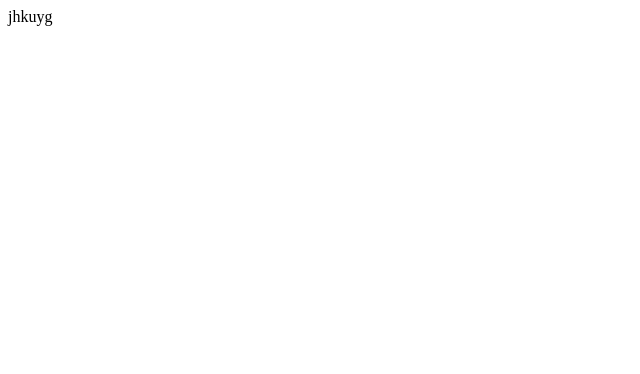
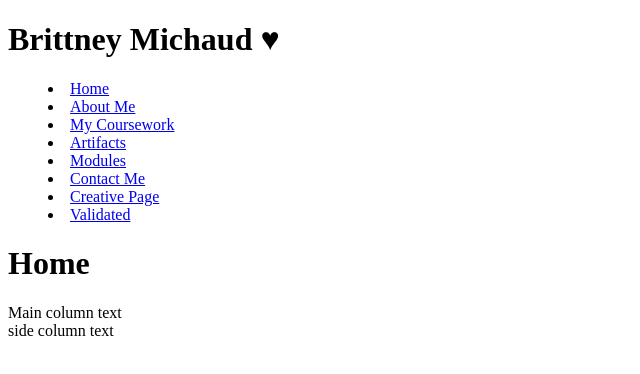
Before and after one commit to PurpleCactuar/PurpleCactuar.github.io, a plain HTML site: page PROG109/Midterm/Pages/home.html in a window 1280 px wide. Shown: the whole page, without its empty margins (0-640 px from the left). Drawn offline with Linux system fonts and the light colour scheme.

Commit message:
Update home.html

```diff
--- a/PROG109/Midterm/Pages/home.html
+++ b/PROG109/Midterm/Pages/home.html
@@ -1 +1,51 @@
-jhkuyg
+<!DOCTYPE html>
+<html lang="en">
+<head>
+        <meta charset="utf-8">
+        <meta name="viewport" content="width=device-width">
+ 	<title>Midterm</title>
+</head>
+
+  <body>
+    <header>
+        <h1>Brittney Michaud &hearts;</h1>
+
+        <div id="nav">
+            <menu>
+                <li><a href="..home.html">Home</a></li>
+                <li><a href="..about.html">About Me</a></li>
+                <li><a href="..coursework.html">My Coursework</a></li>
+                <li><a href="..artifacts.html">Artifacts</a></li>
+                <li><a href="..assignments.html">Modules</a></li>
+                <li><a href="..contact.html">Contact Me</a></li>
+                <li><a href="..creative.html">Creative Page</a></li>
+                <li><a href="..validated.html">Validated</a></li>
+            </menu>
+        </div>
+    </header>
+
+  <div id="main" class="twoColumns">
+        <div id="description">
+
+            <h1>Home</h1>
+      <article>
+
+                Main column text
+
+      </article>
+        </div>
+
+        <div id="side-column">
+      <article>
+                side column text
+
+      </article>
+        </div>
+  </div>
+
+</body>
+
+</html>
+    </body>
+
+</html>
```
